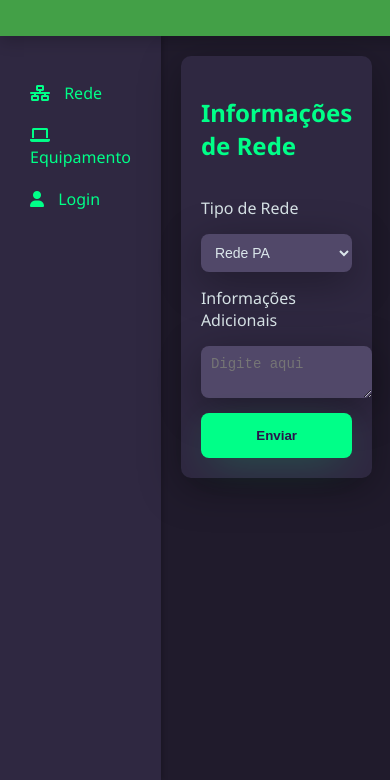
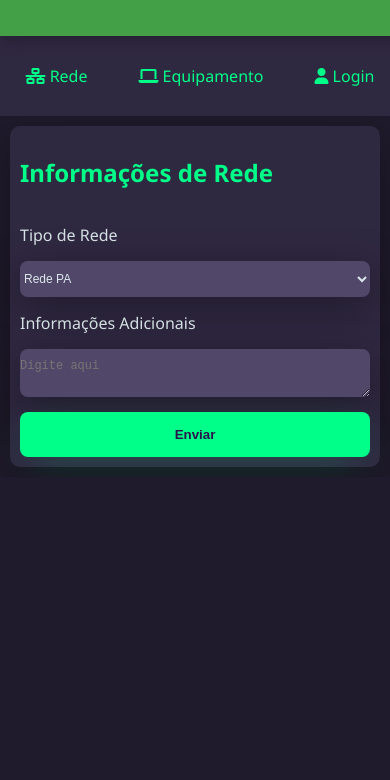
Before and after one commit to vssCOSTA/TrabalhoRodrigo, a plain HTML site: page Páginas/abrir-chamados.html in a window 390 px wide. Shown: the part 64-844 px from the top of the page. Drawn offline with Linux system fonts and the light colour scheme.

Commit message:
feat: Responsiveness

```diff
--- a/Css/style3.css
+++ b/Css/abrir-chamados.css
@@ -1,10 +1,16 @@
+/* Estilos gerais */
+body {
+    margin: 0;
+    font-family: 'Noto Sans', sans-serif;
+    background: #201b2c;
+}
 
 .navegacao {
     display: flex;
     align-items: center;
     background: #43a047;
     padding: 0 20px;
-    z-index: 1;
+    /* z-index: 1; */
     box-shadow: 0px 5px 15px rgba(0, 0, 0, 0.2);
     width: 100%;
     height: 100px;
@@ -12,31 +18,18 @@
     position: relative;
 }
 
-
 .logo {
     height: 80px;
     width: auto;
     cursor: pointer;
 }
-.menu-item i {
-    margin-right: 10px; /* Espaço entre o ícone e o texto */
-}
-
-
-
-
-body {
-    margin: 0;
-    font-family: 'Noto Sans', sans-serif;
-    background: #201b2c;
-}
-
 
 .main-container {
     display: flex;
+    flex-direction: row; /* Alinha barra lateral e conteúdo principal lado a lado */
     height: calc(100vh - 100px);
+    overflow: hidden; /* Garante que não haja rolagem indesejada */
 }
-
 
 .sidebar {
     width: 250px;
@@ -48,6 +41,9 @@ body {
 .menu {
     list-style: none;
     padding: 0;
+    display: flex; /* Exibe itens do menu em linha */
+    flex-wrap: wrap; /* Permite quebra de linha se necessário */
+    gap: 10px; /* Espaçamento entre itens do menu */
 }
 
 .menu-item {
@@ -55,6 +51,8 @@ body {
     color: #00ff88;
     cursor: pointer;
     transition: background 0.3s, color 0.3s;
+    flex: 1 1 auto; /* Permite que os itens cresçam e encolham */
+    text-align: center; /* Centraliza o texto dos itens */
 }
 
 .menu-item:hover {
@@ -65,8 +63,8 @@ body {
 .content {
     flex: 1;
     padding: 20px;
+    overflow-y: auto; /* Garante rolagem no conteúdo */
 }
-
 
 .sub-menu {
     display: none;
@@ -89,7 +87,6 @@ body {
     color: #f0ffff;
     padding: 5px 0;
 }
-
 
 #form-container {
     width: 100%;
@@ -120,7 +117,7 @@ body {
 .dynamic-form select,
 .dynamic-form textarea {
     width: 100%;
-    padding: 10px;
+    padding: 10px 0 10px 0;
     border: none;
     border-radius: 8px;
     background: #514869;
@@ -149,3 +146,60 @@ body {
 .dynamic-form button:active {
     background: #009955;
 }
+
+/* Media Queries para Responsividade */
+@media (max-width: 768px) {
+    /* .navegacao {
+        flex-direction: column;
+        height: auto;
+        padding: 10px;
+    } */
+
+    .logo {
+        height: 80px;
+    }
+
+    .main-container {
+        flex-direction: column;
+        height: auto; /* Ajusta a altura conforme o conteúdo */
+    }
+
+    .sidebar {
+        width: 100%;
+        box-shadow: none;
+        padding: 10px;
+    }
+
+    .content {
+        padding: 10px;
+    }
+
+    .dynamic-form {
+        padding: 15px;
+    }
+}
+
+@media (max-width: 480px) {
+    .logo {
+        height: 80px;
+    }
+
+    .sidebar {
+        width: 100%;
+        padding: 5px;
+    }
+
+    .menu-item {
+        padding: 8px;
+    }
+
+    .dynamic-form {
+        padding: 10px;
+    }
+
+    .dynamic-form input,
+    .dynamic-form select,
+    .dynamic-form textarea {
+        font-size: 12px;
+    }
+}
--- a/Css/style4.css
+++ b/Css/consultar-chamados.css
@@ -1,8 +1,4 @@
-* {
-    margin: 0;
-    padding: 0;
-}
-
+/* Reset e configurações básicas */
 body {
     margin: 0;
     font-family: 'Noto Sans', sans-serif;
@@ -10,16 +6,13 @@ body {
     color: white;
 }
 
-body * {
-    box-sizing: border-box;
-}
-
+/* Navegação */
 .navegacao {
     display: flex;
     align-items: center;
     background: #43a047;
     padding: 0 20px;
-    z-index: 1;
+    /* z-index: 1; */
     box-shadow: 0px 5px 15px rgba(0, 0, 0, 0.2);
     width: 100%;
     height: 100px;
@@ -33,11 +26,14 @@ body * {
     cursor: pointer;
 }
 
+/* Container principal */
 .main-container {
     display: flex;
+    flex-direction: row; /* Alinha barra lateral e conteúdo principal lado a lado */
     height: calc(100vh - 100px);
 }
 
+/* Sidebar */
 .sidebar {
     width: 250px;
     background: #2f2841;
@@ -48,6 +44,9 @@ body * {
 .menu {
     list-style: none;
     padding: 0;
+    display: flex; /* Exibe itens do menu em linha */
+    flex-wrap: wrap; /* Permite quebra de linha se necessário */
+    gap: 10px; /* Espaçamento entre itens do menu */
 }
 
 .menu-item {
@@ -55,6 +54,8 @@ body * {
     color: #00ff88;
     cursor: pointer;
     transition: background 0.3s, color 0.3s;
+    flex: 1 1 auto; /* Permite que os itens cresçam e encolham */
+    text-align: center; /* Centraliza o texto dos itens */
 }
 
 .menu-item:hover {
@@ -62,9 +63,11 @@ body * {
     color: #2b134b;
 }
 
+/* Conteúdo */
 .content {
     flex: 1;
     padding: 20px;
+    overflow-y: auto; /* Garante rolagem no conteúdo */
 }
 
 .topic-content {
@@ -80,24 +83,13 @@ body * {
     font-weight: 800;
 }
 
-.data-block {
-    background-color: rgba(255, 255, 255, 0.1);
-    padding: 20px;
-    margin-bottom: 20px;
-    border-radius: 8px;
-    border: 1px solid #ddd;
-    display: flex;
-    flex-direction: column;
-    gap: 15px;
-}
-
+/* Data blocks */
 .data-card {
     background: #2f2841;
     border-radius: 8px;
     padding: 20px;
     box-shadow: 0px 10px 40px #00000056;
 }
-
 
 .data-item {
     display: flex;
@@ -106,7 +98,8 @@ body * {
 }
 
 .data-item-container {
-    margin-bottom: 20px;
+    margin-top: 50px;
+    margin-bottom: 50px;
 }
 
 .data-item label {
@@ -116,7 +109,6 @@ body * {
     flex-shrink: 0; /* Impede que o rótulo diminua */
     text-align: right; /* Alinha o texto à direita */
 }
-
 
 .data-item input {
     flex-grow: 1; /* Permite que o campo de entrada ocupe o espaço restante */
@@ -151,7 +143,6 @@ button:active {
 
 .actions {
     display: flex;
-    margin-left: 260px;
     margin-top: 10px;
 }
 
@@ -178,3 +169,52 @@ button:active {
     text-align: center;
     margin-top: 20px;
 }
+
+/* Media Queries para responsividade */
+@media (max-width: 768px) {
+    .main-container {
+        flex-direction: column; /* Muda para coluna em telas menores */
+        height: auto; /* Ajusta a altura conforme o conteúdo */
+    }
+
+    .sidebar {
+        width: 100%;
+        box-shadow: none; /* Remove a sombra da sidebar em telas pequenas */
+        padding: 10px;
+    }
+
+    .content {
+        padding: 10px;
+    }
+
+    .actions {
+        flex-direction: column;
+        margin-left: 0;
+    }
+
+    .actions button {
+        margin-left: 0;
+        margin-top: 10px; /* Adiciona espaço entre os botões na coluna */
+    }
+
+    .data-item-container {
+        flex-direction: column;
+    }
+}
+
+@media (max-width: 480px) {
+
+
+    .data-item label {
+        font-size: 14px; /* Reduz o tamanho da fonte do rótulo */
+    }
+
+    .data-item input {
+        font-size: 14px; /* Reduz o tamanho da fonte do input */
+    }
+
+    button {
+        padding: 10px;
+        font-size: 14px; /* Reduz o tamanho da fonte dos botões */
+    }
+}
--- a/Css/style2.css
+++ b/Css/style2.css
@@ -1,8 +1,3 @@
-* {
-    margin: 0;
-    padding: 0;
-}
-
 body {
     margin: 0;
     font-family: 'Noto Sans', sans-serif;
@@ -10,9 +5,6 @@ body {
     color: white;
 }
 
-body * {
-    box-sizing: border-box;
-}
 
 .video-background {
     position: fixed;
@@ -37,19 +29,20 @@ body * {
 .navegacao {
     display: flex;
     align-items: center;
-    background: linear-gradient(45deg, #43a047, #388e3c);
-    padding: 15px 20px;
-    z-index: 1;
+    background: #43a047;
+    padding: 0 20px;
+    /* z-index: 1; */
     box-shadow: 0px 5px 15px rgba(0, 0, 0, 0.2);
     width: 100%;
+    height: 100px;
     overflow: hidden;
-    height: 80px;
+    position: relative;
 }
 
 .logo {
-    height: 70px;
-    margin-right: 30px;
+    height: 80px;
     width: auto;
+    cursor: pointer;
 }
 
 .navegacao ul {
@@ -232,7 +225,7 @@ button:hover {
     }
 
     .logo {
-        height: 50px;
+        height: 80px;
         margin-right: 15px;
     }
 
--- a/Páginas/abrir-chamados.html
+++ b/Páginas/abrir-chamados.html
@@ -4,7 +4,7 @@
     <meta charset="UTF-8">
     <meta name="viewport" content="width=device-width, initial-scale=1.0">
     <title>Chamados</title>
-    <link rel="stylesheet" href="../CSS/style3.css">
+    <link rel="stylesheet" href="../CSS/abrir-chamados.css">
     <link rel="preconnect" href="https://fonts.googleapis.com">
     <link rel="preconnect" href="https://fonts.gstatic.com" crossorigin>
     <link href="https://fonts.googleapis.com/css2?family=Noto+Sans:wght@400;700&display=swap" rel="stylesheet">
```
Also changed, not shown: Páginas/consultar-chamados.html (+1 -1 lines).
